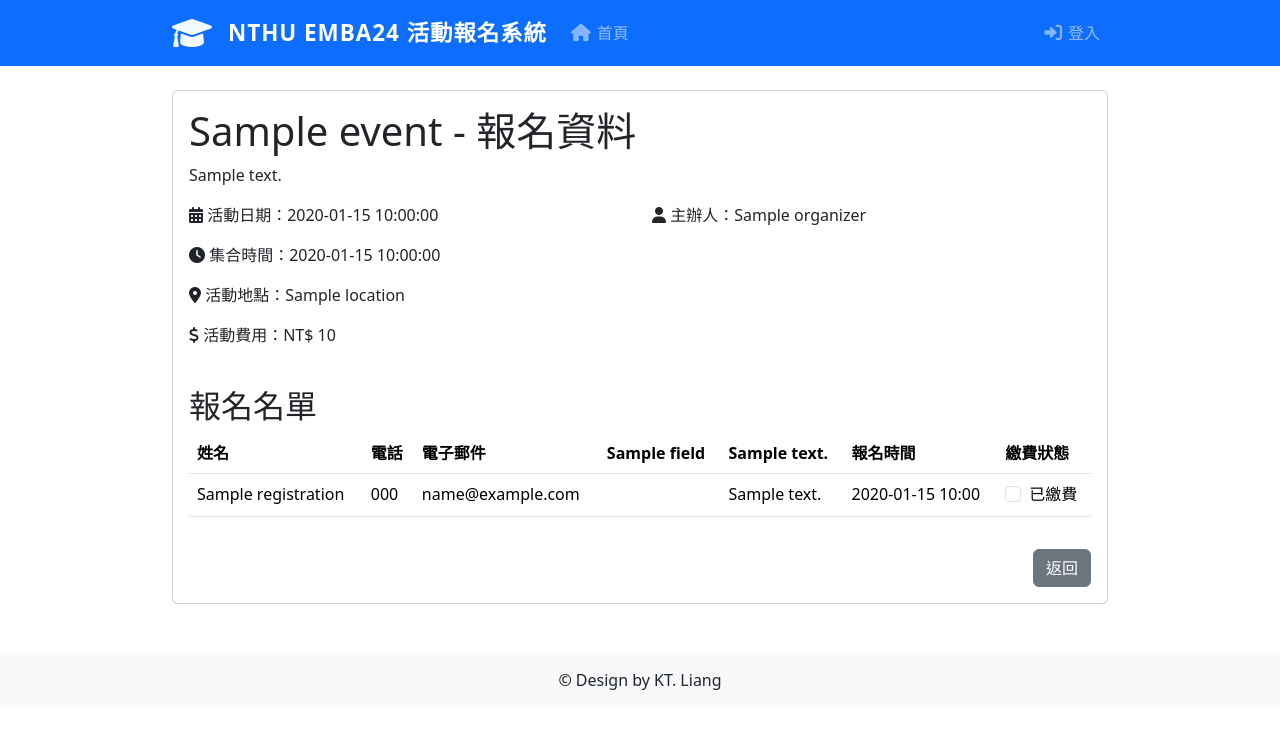
After one commit to marmotkit/event-registration, a Flask app: template templates/view_event.html in a window 1280 px wide. The commit adds this page. Shown: the top 729 px of the page. Run offline with Flask 3, Linux system fonts and the light colour scheme; the template is opened without the code that fills it: most values are stand-ins (such as "Sample title", 1, 10 or a date in 2020); parts of the project's set-up code (start-up, migrations or seed data) failed here and were passed over.

Commit message:
1. 添加繳費狀態管理 2. 將備註設為非必填 3. 改進交通方式欄位

```diff
--- a/app.py
+++ b/app.py
@@ -1,4 +1,4 @@
-from flask import Flask, render_template, request, redirect, url_for, flash, send_file
+from flask import Flask, render_template, request, redirect, url_for, flash, send_file, jsonify
 from flask_login import LoginManager, UserMixin, login_user, login_required, logout_user, current_user
 from datetime import datetime
 import pytz
@@ -145,38 +145,48 @@ def register(event_id):
         if request.method == 'POST':
             # 驗證必填欄位
             required_fields = ['name', 'email', 'phone']
+            for field in event.get('custom_fields', []):
+                if field.get('required', True) and field['name'] != event.get('notes_label', '備註'):
+                    required_fields.append(field['name'])
+
             for field in required_fields:
                 if not request.form.get(field):
-                    flash(f'請填寫{field}欄位')
+                    flash(f'{field} 是必填欄位')
                     return render_template('register.html', event=event)
 
+            # 處理報名資料
             registration_data = {
                 'event_id': ObjectId(event_id),
                 'name': request.form['name'],
+                'phone': request.form['phone'],
                 'email': request.form['email'],
-                'phone': request.form['phone'],
-                'registration_time': datetime.now(pytz.timezone('Asia/Taipei'))
+                'timestamp': datetime.now(),
+                'has_paid': False,  # 新增繳費狀態欄位
+                'custom_fields': {}
             }
 
-            # 處理自定義欄位
-            custom_fields = {}
-            if event.get('custom_fields'):
-                for field in event['custom_fields']:
-                    custom_fields[field['name']] = request.form.get(field['name'], '')
-            registration_data['custom_fields'] = custom_fields
+            # 處理自定義欄位的值
+            for field in event.get('custom_fields', []):
+                field_name = field['name']
+                if field['type'] == 'checkbox':
+                    registration_data['custom_fields'][field_name] = request.form.getlist(f"{field_name}[]")
+                else:
+                    registration_data['custom_fields'][field_name] = request.form.get(field_name)
+
+            if event.get('notes_label'):
+                registration_data['notes'] = request.form.get('notes')
 
             try:
                 registrations_collection.insert_one(registration_data)
                 flash('報名成功！')
-                return redirect(url_for('event_detail', event_id=event_id))
+                return redirect(url_for('index'))
             except Exception as e:
                 print(f"Error saving registration: {str(e)}")
                 flash('報名時發生錯誤，請稍後再試')
-                return render_template('register.html', event=event)
 
         return render_template('register.html', event=event)
     except Exception as e:
-        print(f"Error in registration process: {str(e)}")
+        print(f"Error in register: {str(e)}")
         flash('無效的活動 ID')
         return redirect(url_for('index'))
 
@@ -431,6 +441,56 @@ def delete_file(event_id, file_id):
 
     return redirect(url_for('edit_event', event_id=event_id))
 
+@app.route('/admin/event/<event_id>')
+@login_required
+def view_event(event_id):
+    if not current_user.is_admin:
+        flash('您沒有權限訪問此頁面')
+        return redirect(url_for('index'))
+
+    try:
+        event = events_collection.find_one({'_id': ObjectId(event_id)})
+        if not event:
+            flash('活動不存在')
+            return redirect(url_for('admin'))
+
+        # 清理自定義欄位
+        event['custom_fields'] = clean_custom_fields(event.get('custom_fields', []))
+
+        # 獲取報名資料
+        registrations = list(registrations_collection.find({'event_id': ObjectId(event_id)}))
+        return render_template('view_event.html', event=event, registrations=registrations)
+    except Exception as e:
+        print(f"Error in view_event: {str(e)}")
+        flash('無效的活動 ID')
+        return redirect(url_for('admin'))
+
+@app.route('/admin/registration/<registration_id>/toggle_payment', methods=['POST'])
+@login_required
+def toggle_payment(registration_id):
+    if not current_user.is_admin:
+        return jsonify({'error': '您沒有權限執行此操作'}), 403
+
+    try:
+        registration = registrations_collection.find_one({'_id': ObjectId(registration_id)})
+        if not registration:
+            return jsonify({'error': '找不到報名記錄'}), 404
+
+        # 切換繳費狀態
+        new_status = not registration.get('has_paid', False)
+        registrations_collection.update_one(
+            {'_id': ObjectId(registration_id)},
+            {'$set': {'has_paid': new_status}}
+        )
+
+        return jsonify({
+            'success': True,
+            'has_paid': new_status
+        })
+    except Exception as e:
+        print(f"Error toggling payment status: {str(e)}")
+        return jsonify({'error': '更新繳費狀態時發生錯誤'}), 500
+
 # 創建管理員帳號
 def create_admin():
     try:
--- /dev/null
+++ b/templates/view_event.html
@@ -0,0 +1,121 @@
+{% extends "base.html" %}
+
+{% block content %}
+<div class="card">
+    <div class="card-body">
+        <h1 class="card-title">{{ event.title }} - 報名資料</h1>
+        <div class="event-info mb-4">
+            <p class="card-text">{{ event.description }}</p>
+            <div class="row">
+                <div class="col-md-6">
+                    {% if event.start_date == event.end_date %}
+                    <p><i class="fas fa-calendar-alt"></i> 活動日期：{{ event.start_date }}</p>
+                    {% else %}
+                    <p><i class="fas fa-calendar-alt"></i> 活動日期：{{ event.start_date }} 至 {{ event.end_date }}</p>
+                    {% endif %}
+                    <p><i class="fas fa-clock"></i> 集合時間：{{ event.meeting_time }}</p>
+                    <p><i class="fas fa-map-marker-alt"></i> 活動地點：{{ event.location }}</p>
+                    <p><i class="fas fa-dollar-sign"></i> 活動費用：NT$ {{ event.fee }}</p>
+                </div>
+                <div class="col-md-6">
+                    <p><i class="fas fa-user"></i> 主辦人：{{ event.organizer }}</p>
+                    {% if event.co_organizers %}
+                    <p><i class="fas fa-users"></i> 協辦人員：{{ ', '.join(event.co_organizers) }}</p>
+                    {% endif %}
+                </div>
+            </div>
+        </div>
+
+        <h2>報名名單</h2>
+        <div class="table-responsive">
+            <table class="table">
+                <thead>
+                    <tr>
+                        <th>姓名</th>
+                        <th>電話</th>
+                        <th>電子郵件</th>
+                        {% for field in event.custom_fields %}
+                        <th>{{ field.name }}</th>
+                        {% endfor %}
+                        {% if event.notes_label %}
+                        <th>{{ event.notes_label }}</th>
+                        {% endif %}
+                        <th>報名時間</th>
+                        <th>繳費狀態</th>
+                    </tr>
+                </thead>
+                <tbody>
+                    {% for registration in registrations %}
+                    <tr>
+                        <td>{{ registration.name }}</td>
+                        <td>{{ registration.phone }}</td>
+                        <td>{{ registration.email }}</td>
+                        {% for field in event.custom_fields %}
+                        <td>
+                            {% if field.type == 'checkbox' %}
+                                {{ ', '.join(registration.custom_fields.get(field.name, [])) }}
+                            {% else %}
+                                {{ registration.custom_fields.get(field.name, '') }}
+                            {% endif %}
+                        </td>
+                        {% endfor %}
+                        {% if event.notes_label %}
+                        <td>{{ registration.notes }}</td>
+                        {% endif %}
+                        <td>{{ registration.timestamp.strftime('%Y-%m-%d %H:%M') }}</td>
+                        <td>
+                            <div class="form-check">
+                                <input class="form-check-input payment-status" type="checkbox"
+                                       data-registration-id="{{ registration._id }}"
+                                       {% if registration.has_paid %}checked{% endif %}>
+                                <label class="form-check-label">
+                                    已繳費
+                                </label>
+                            </div>
+                        </td>
+                    </tr>
+                    {% endfor %}
+                </tbody>
+            </table>
+        </div>
+
+        <div class="text-end mt-3">
+            <a href="{{ url_for('admin') }}" class="btn btn-secondary">返回</a>
+        </div>
+    </div>
+</div>
+{% endblock %}
+
+{% block scripts %}
+<script>
+document.addEventListener('DOMContentLoaded', function() {
+    // 處理繳費狀態的切換
+    document.querySelectorAll('.payment-status').forEach(checkbox => {
+        checkbox.addEventListener('change', function() {
+            const registrationId = this.dataset.registrationId;
+
+            fetch(`/admin/registration/${registrationId}/toggle_payment`, {
+                method: 'POST',
+                headers: {
+                    'Content-Type': 'application/json',
+                }
+            })
+            .then(response => response.json())
+            .then(data => {
+                if (data.error) {
+                    alert(data.error);
+                    // 如果發生錯誤，恢復原來的狀態
+                    this.checked = !this.checked;
+                }
+            })
+            .catch(error => {
+                console.error('Error:', error);
+                alert('更新繳費狀態時發生錯誤');
+                // 如果發生錯誤，恢復原來的狀態
+                this.checked = !this.checked;
+            });
+        });
+    });
+});
+</script>
+{% endblock %}
```
Also changed, not shown: templates/event_form.html (+15 -10 lines).
